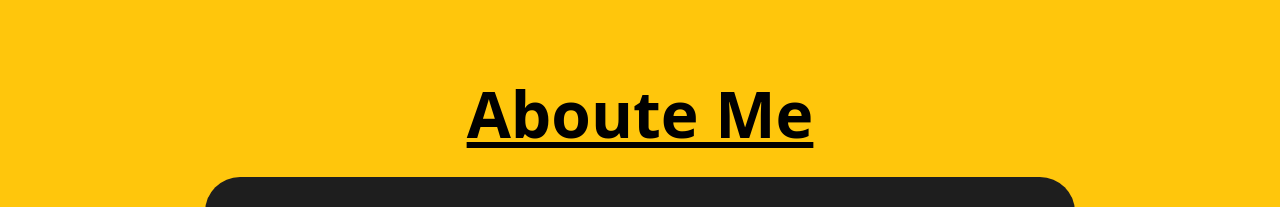
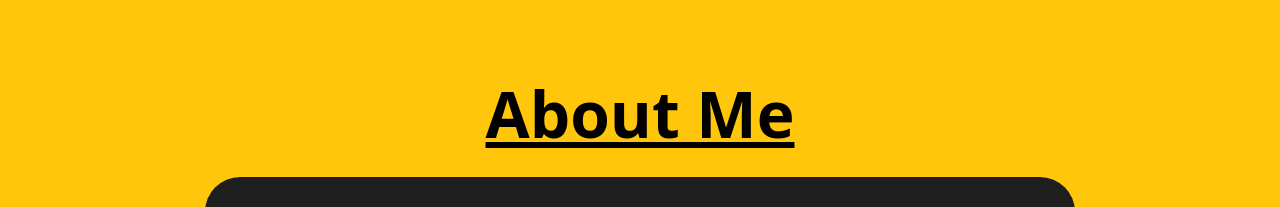
Before and after one commit to dron3flyv3r/dron3flyv3r.github.io, a React (Create React App) app: page / in a window 1280 px wide. Shown: the part 820-1027 px from the top of the page. Built offline with nearby package versions, Linux system fonts and the light colour scheme; no server answers.

Commit message:
Update App.tsx

```diff
--- a/src/App.tsx
+++ b/src/App.tsx
@@ -92,7 +92,7 @@ function App() {
       </div>
       <svg id="visual" viewBox="0 0 1920 200" preserveAspectRatio="xMidYMin" width="100%" height="200" xmlns="http://www.w3.org/2000/svg" version="1.1"><rect x="0" y="0" width="100%" height="200" fill="#ffc60c"></rect><path d="M0 73L45.7 80.2C91.3 87.3 182.7 101.7 274.2 117.3C365.7 133 457.3 150 548.8 154.7C640.3 159.3 731.7 151.7 823 133.5C914.3 115.3 1005.7 86.7 1097 72.3C1188.3 58 1279.7 58 1371.2 68.5C1462.7 79 1554.3 100 1645.8 116.8C1737.3 133.7 1828.7 146.3 1874.3 152.7L1920 159L1920 0L1874.3 0C1828.7 0 1737.3 0 1645.8 0C1554.3 0 1462.7 0 1371.2 0C1279.7 0 1188.3 0 1097 0C1005.7 0 914.3 0 823 0C731.7 0 640.3 0 548.8 0C457.3 0 365.7 0 274.2 0C182.7 0 91.3 0 45.7 0L0 0Z" fill="#1e1e1e" stroke-linecap="round" stroke-linejoin="miter"></path></svg>
       <div className="aboute">
-        <h1>Aboute Me</h1>
+        <h1>About Me</h1>
         <p>My name is Kasper and I'm {age}. I am a programmer and photographer. I am new to the field of AI development,
           but so far I am enjoying it. In addition to programming, I also have experience with graphic design and front-end development.
           Currently, I am learning Flutter to develop mobile apps. <br /> <br />
```
